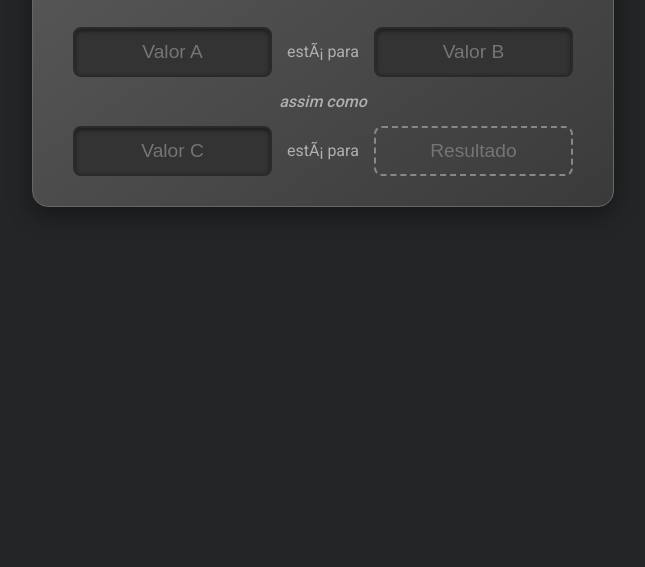
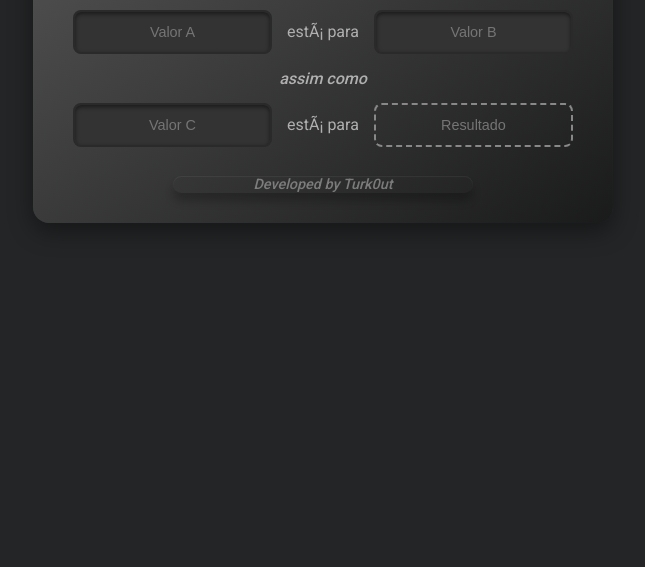
Before and after one commit to Turk0ut/rule-of-three-calculator, a plain HTML site: page index.html in a window 1280 px wide. Shown: the part 233-800 px from the top of the page, without its empty margins (317-962 px from the left). Drawn offline with Linux system fonts and the light colour scheme.

Commit message:
design da calculadora atualizado

```diff
--- a/index.html
+++ b/index.html
@@ -4,7 +4,7 @@
 <head>
     <meta charset="UTF--8">
     <meta name="viewport" content="width=device-width, initial-scale=1.0">
-    <title>Calculadora de Regra de 3</title>
+    <title>Calculadora RO3</title>
     <link rel="stylesheet" href="style/style1.css">
     <link rel="preconnect" href="https://fonts.googleapis.com">
     <link rel="preconnect" href="https://fonts.gstatic.com" crossorigin>
@@ -14,7 +14,7 @@
 <body>
 
     <main class="container">
-        <h1>Calculadora RO3</h1>
+        <h1>Regra de 3 Simples</h1>
         <p>Preencha os valores A, B e C para calcular o valor D.</p>
         <div class="calculator">
             <div class="row">
@@ -32,6 +32,10 @@
                 <span class="label">está para</span>
                 <input type="text" id="resultado" placeholder="Resultado" disabled>
             </div>
+
+            <div class="credits">
+                <span>Developed by Turk0ut</span>
+            </div>
         </div>
     </main>
 
--- a/style/style1.css
+++ b/style/style1.css
@@ -29,10 +29,10 @@ body {
 }
 
 .container {
-    background: linear-gradient(145deg, var(--container-gradient-start), var(--container-gradient-end));
+    background: linear-gradient(145deg, #565656, #161616b3);
     padding: 30px 40px;
     border-radius: 16px;
-    border: 1px solid #666; /* Borda para dar profundidade */
+    /* border: 1px solid #667; Borda para dar profundidade */
     /* Sombra para efeito de profundidade e brilho sutil na borda superior */
     box-shadow: 0 8px 25px rgba(0, 0, 0, 0.4), inset 0 1px 1px rgba(255, 255, 255, 0.1);
     text-align: center;
@@ -72,6 +72,23 @@ p {
     font-weight: 500;
 }
 
+.credits {
+    margin-top: 14px;
+    margin-left: 20%;
+    margin-right: 20%;
+    font-size: 90%;
+    color: var(--text-color-secondary);
+    display: flex;
+    justify-content: center;
+    font-style: italic;
+    font-weight: 500;
+    text-align: center;
+    align-content: center;
+    opacity: 0.6;
+    box-shadow: 0 8px 10px rgba(0, 0, 0, 0.4), inset 0 1px 1px rgba(255, 255, 255, 0.1);
+    border-radius: 16px;
+}
+
 input[type="number"],
 input[type="text"] {
     width: 100%;
@@ -79,7 +96,7 @@ input[type="text"] {
     background-color: var(--input-bg);
     border: 2px solid var(--input-border);
     border-radius: 8px;
-    font-size: 1.2em;
+    font-size: 90%;
     text-align: center;
     color: var(--text-color);
     transition: all 0.3s ease;
```
